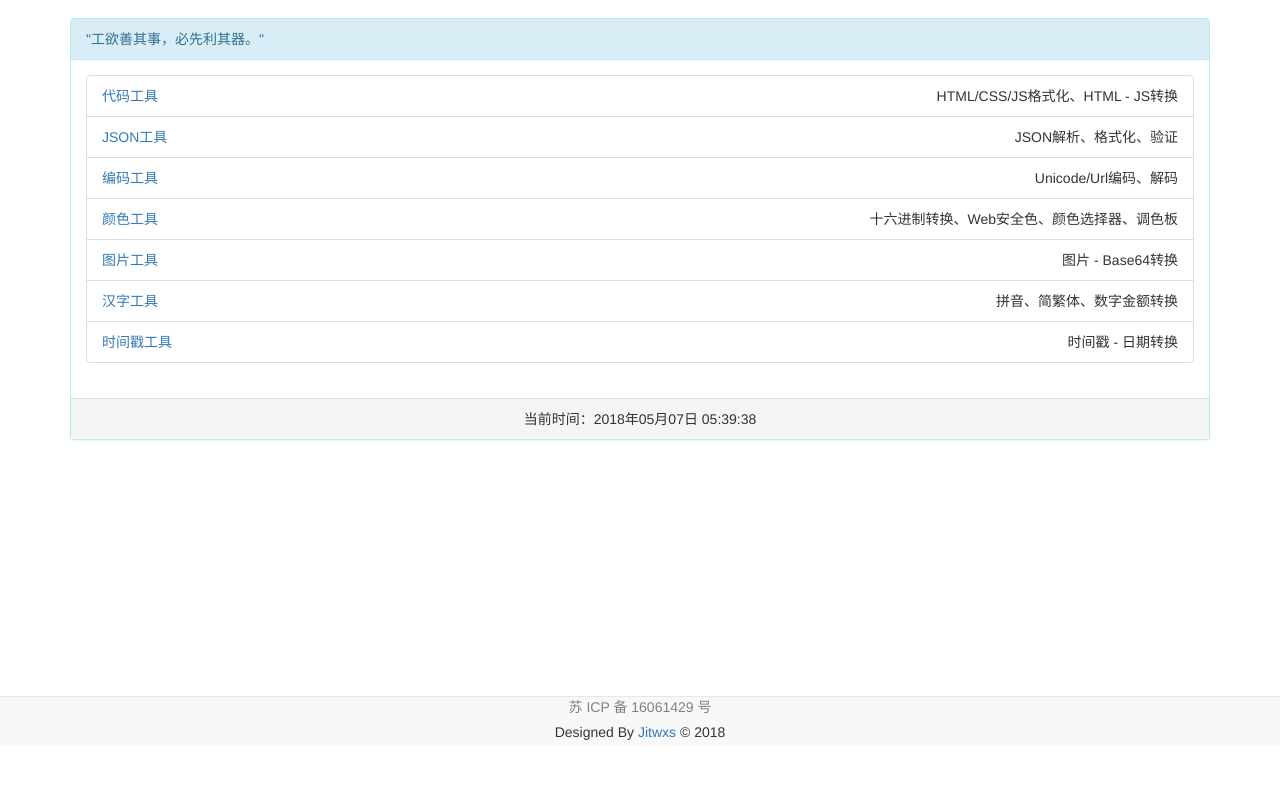
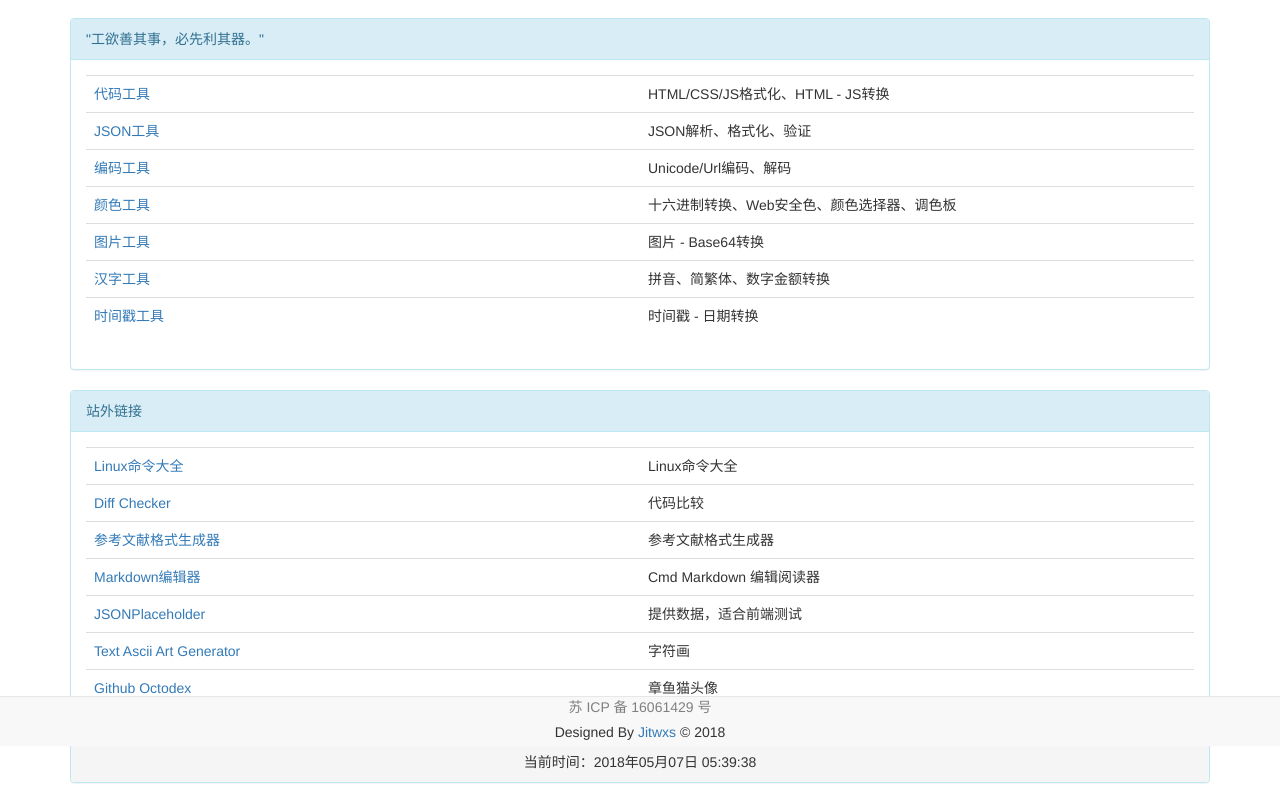
Before and after one commit to jitwxs/blog-tools, a plain HTML site: page index.html in a window 1280 px wide. Shown: the part 54-857 px from the top of the page. Before the commit the page ends 800 px from the top, so only its background shows below. Drawn offline with Linux system fonts and the light colour scheme.

Commit message:
修改首页

```diff
--- a/index.html
+++ b/index.html
@@ -39,29 +39,77 @@
               "工欲善其事，必先利其器。"
             </div>
             <div class="panel-body">
-            	<ul class="list-group">
-				  <li class="list-group-item">
-				  	<a href="code.html">代码工具</a><span>HTML/CSS/JS格式化、HTML - JS转换</span>
-				  </li>
-				  <li class="list-group-item">
-				  	<a href="json.html">JSON工具</a><span>JSON解析、格式化、验证</span>
-				  </li>
-				  <li class="list-group-item">
-				  	<a href="encode.html">编码工具</a><span>Unicode/Url编码、解码</span>
-				  </li>
-				  <li class="list-group-item">
-				  	<a href="color.html">颜色工具</a><span>十六进制转换、Web安全色、颜色选择器、调色板</span>
-				  </li>
-				  <li class="list-group-item">
-				  	<a href="picture.html">图片工具</a><span>图片 - Base64转换</span>
-				  </li>
-				  <li class="list-group-item">
-				  	<a href="chinese.html">汉字工具</a><span>拼音、简繁体、数字金额转换</span>
-				  </li>
-				  <li class="list-group-item">
-				  	<a href="timestamp.html">时间戳工具</a><span>时间戳 - 日期转换</span>
-				  </li>
-				</ul>
+            	<table class="table">
+					<tbody>
+						<tr>
+							<td class="col col-sm-6"><a href="code.html">代码工具</a></td>
+							<td class="col col-sm-6">HTML/CSS/JS格式化、HTML - JS转换</td>
+						</tr>
+						<tr>
+							<td class="col col-sm-6"><a href="json.html">JSON工具</a></td>
+							<td class="col col-sm-6">JSON解析、格式化、验证</td>
+						</tr>
+						<tr>
+							<td class="col col-sm-6"><a href="encode.html">编码工具</a></td>
+							<td class="col col-sm-6">Unicode/Url编码、解码</td>
+						</tr>
+						<tr>
+							<td class="col col-sm-6"><a href="color.html">颜色工具</a></td>
+							<td class="col col-sm-6">十六进制转换、Web安全色、颜色选择器、调色板</td>
+						</tr>
+						<tr>
+							<td class="col col-sm-6"><a href="picture.html">图片工具</a></td>
+							<td class="col col-sm-6">图片 - Base64转换</td>
+						</tr>
+						<tr>
+							<td class="col col-sm-6"><a href="chinese.html">汉字工具</a></td>
+							<td class="col col-sm-6">拼音、简繁体、数字金额转换</td>
+						</tr>
+						<tr>
+							<td class="col col-sm-6"><a href="timestamp.html">时间戳工具</a></td>
+							<td class="col col-sm-6">时间戳 - 日期转换</td>
+						</tr>
+					</tbody>
+				</table>
+            </div>
+        </div>
+        <div class="panel panel-info">
+            <div class="panel-heading">
+              站外链接
+            </div>
+            <div class="panel-body">
+            	<table class="table">
+					<tbody>
+						<tr>
+							<td class="col col-sm-6"><a href="http://man.linuxde.net/">Linux命令大全</a></td>
+							<td class="col col-sm-6">Linux命令大全</td>
+						</tr>
+						<tr>
+							<td class="col col-sm-6"><a href="https://www.diffchecker.com/">Diff Checker</a></td>
+							<td class="col col-sm-6">代码比较</td>
+						</tr>
+						<tr>
+							<td class="col col-sm-6"><a href="http://cite.readpaul.com/">参考文献格式生成器</a></td>
+							<td class="col col-sm-6">参考文献格式生成器</td>
+						</tr>
+						<tr>
+							<td class="col col-sm-6"><a href="https://www.zybuluo.com">Markdown编辑器</a></td>
+							<td class="col col-sm-6">Cmd Markdown 编辑阅读器</td>
+						</tr>
+						<tr>
+							<td class="col col-sm-6"><a href="http://jsonplaceholder.typicode.com/">JSONPlaceholder</a></td>
+							<td class="col col-sm-6">提供数据，适合前端测试</td>
+						</tr>
+						<tr>
+							<td class="col col-sm-6"><a href="http://patorjk.com/software/taag-v1/">Text Ascii Art Generator</a></td>
+							<td class="col col-sm-6">字符画</td>
+						</tr>
+						<tr>
+							<td class="col col-sm-6"><a href="https://octodex.github.com/">Github Octodex</a></td>
+							<td class="col col-sm-6">章鱼猫头像</td>
+						</tr>
+					</tbody>
+				</table>
             </div>
             <div class="panel-footer" style="text-align: center;">
               当前时间：<span id="nowDate"></span>
```
Also changed, not shown: chinese.html (+1 -1 lines), 1 other file.
